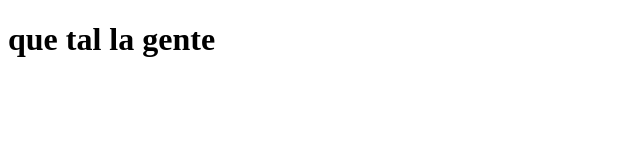
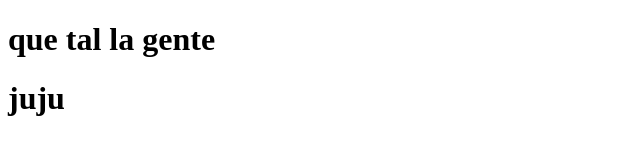
Before and after one commit to wolfzart/base-de-datos-proyecto, a plain HTML site: page index.html in a window 1280 px wide. Shown: the whole page, without its empty margins (0-640 px from the left). Drawn offline with Linux system fonts and the light colour scheme.

Commit message:
intento numero 2 de github

```diff
--- a/index.html
+++ b/index.html
@@ -7,5 +7,6 @@
 </head>
 <body>
     <h1>que tal la gente</h1>
+    <h1>juju</h1>
 </body>
 </html>
```
